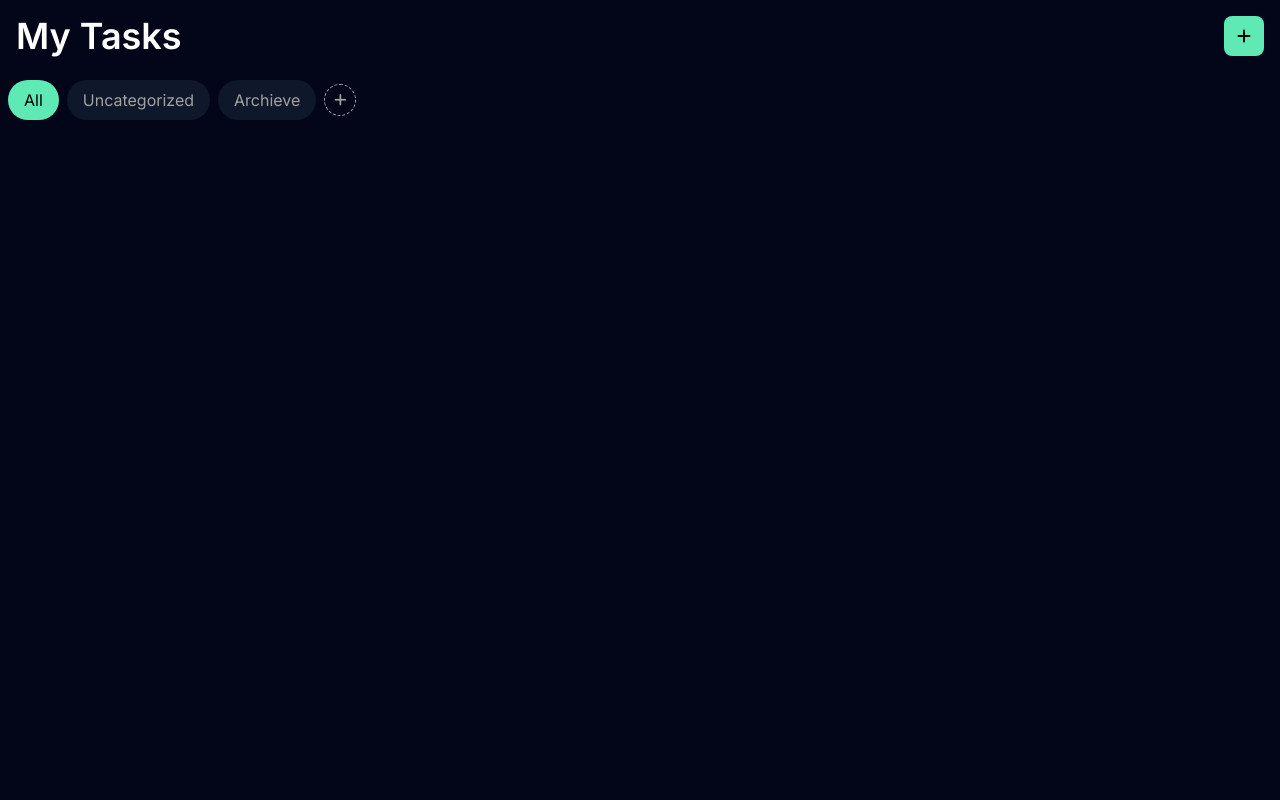
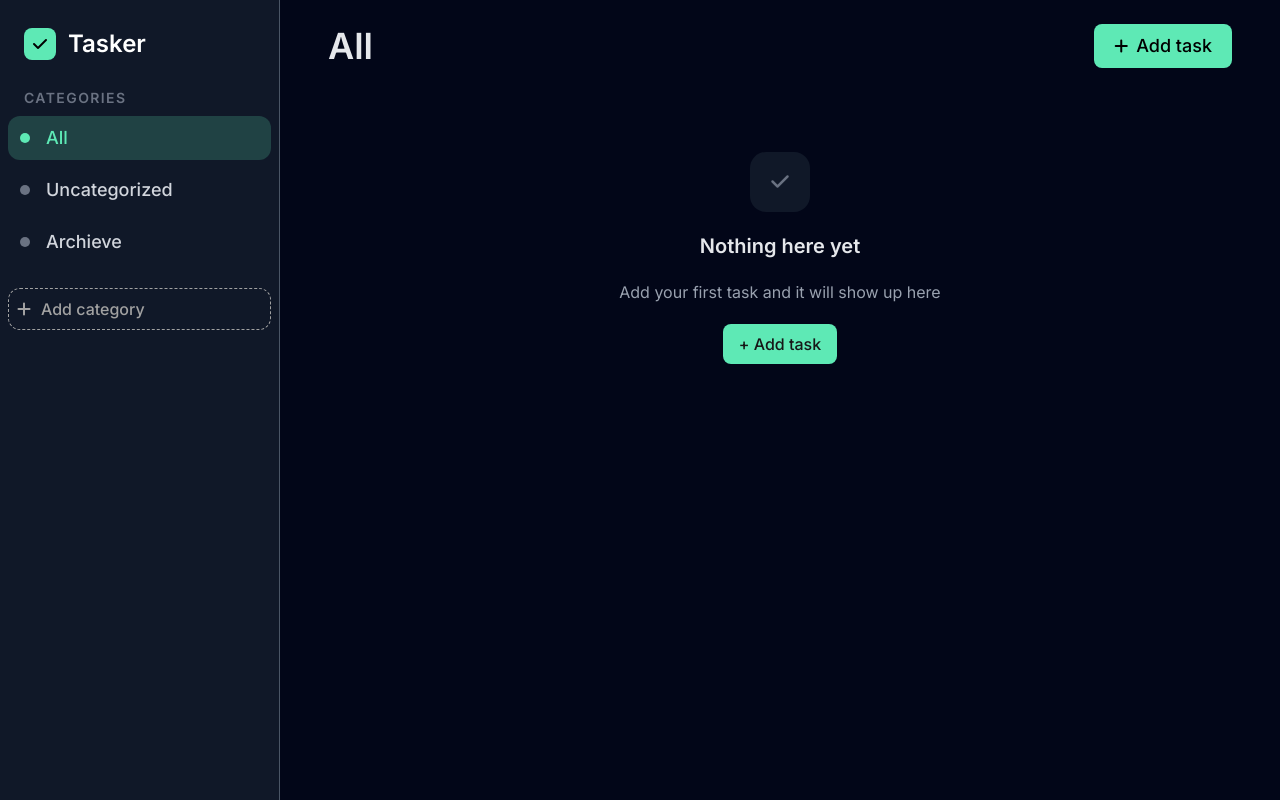
Before and after one commit to Pro100LaLka/todo-react, a React (Vite) app: page / in a window 1280 px wide. Built offline with nearby package versions, Linux system fonts and the light colour scheme.

Commit message:
add desktop layout finish folders

```diff
--- a/src/App.jsx
+++ b/src/App.jsx
@@ -69,6 +69,10 @@ function App() {
     ]);
   }
 
+  function handleTaskAdd() {
+    taskModal.current.showModal();
+  }
+
   function handleTaskToggle(id) {
     setTasks((prev) =>
       prev.map((task) =>
@@ -90,7 +94,7 @@ function App() {
     );
   }
 
-  function handleRemove(id) {
+  function handleTaskRemove(id) {
     setTasks((prev) => prev.filter((task) => task.id !== id));
   }
 
@@ -141,8 +145,8 @@ function App() {
   }, [folders]);
 
   return (
-    <>
-      <Header onAdd={() => taskModal.current.showModal()} />
+    <main className="md:grid md:h-screen md:grid-cols-[280px_1fr] md:grid-rows-[auto_1fr]">
+      <Header onAdd={handleTaskAdd} selectedFolder={selectedFolder} />
       <Folders
         folders={folders}
         selectedFolder={selectedFolder}
@@ -156,7 +160,8 @@ function App() {
         onToggle={handleTaskToggle}
         onPriorityToggle={handlePriorityToggle}
         onEdit={handleEdit}
-        onRemove={handleRemove}
+        onRemove={handleTaskRemove}
+        onAdd={handleTaskAdd}
       />
       <TaskModal
         ref={taskModal}
@@ -166,7 +171,7 @@ function App() {
         onSave={handleSave}
         onClose={handleClose}
       />
-    </>
+    </main>
   );
 }
 
--- a/src/components/Folder.jsx
+++ b/src/components/Folder.jsx
@@ -7,22 +7,23 @@ function Folder({ folder, selectedFolder, onClick, onRemove }) {
         type="radio"
         name="folder"
         id={folder.name}
-        className="sr-only"
+        className="peer sr-only"
         checked={folder === selectedFolder}
         onChange={() => onClick(folder)}
       />
       <label
         htmlFor={folder.name}
         className={clsx(
-          "font-inter relative flex cursor-pointer rounded-full bg-slate-900 px-4 py-2 text-base whitespace-nowrap text-neutral-400 transition-[padding] duration-200 select-none group-has-checked:cursor-default group-has-checked:bg-emerald-300 group-has-checked:text-black",
+          "font-inter relative flex cursor-pointer items-center rounded-full bg-slate-900 px-4 py-2 text-base whitespace-nowrap text-neutral-400 transition-[padding] duration-200 select-none group-has-checked:cursor-default group-has-checked:bg-emerald-300 group-has-checked:text-black peer-focus-visible:outline-2 peer-focus-visible:outline-offset-2 peer-focus-visible:outline-gray-200 md:rounded-xl md:bg-transparent md:px-3 md:text-lg md:font-medium md:text-gray-300 md:group-has-checked:bg-emerald-300/20 md:group-has-checked:text-emerald-300 md:hover:bg-gray-800 md:group-has-checked:hover:bg-emerald-300/20",
           folder.removable && "group-has-checked:pr-8 hover:pr-8",
         )}
       >
+        <span className="mr-4 hidden size-2.5 rounded-full bg-gray-500 group-has-checked:bg-emerald-300 md:inline-block"></span>
         {folder.name}
         <button
           onClick={() => onRemove(folder.name)}
           className={clsx(
-            "absolute right-2 scale-x-0 cursor-pointer text-gray-400 transition-transform duration-200 group-hover:scale-x-100 group-has-checked:scale-x-100 group-has-checked:text-gray-800 hover:text-gray-500 active:text-gray-600",
+            "absolute right-2 scale-x-0 cursor-pointer text-gray-400 transition-transform duration-200 group-hover:scale-x-100 group-has-checked:scale-x-100 group-has-checked:text-gray-800 hover:text-gray-500 focus:scale-x-100 active:text-gray-600 md:group-has-checked:text-emerald-300 md:group-has-checked:hover:text-emerald-300/65",
             folder.removable || "hidden",
           )}
         >
--- a/src/components/Folders.jsx
+++ b/src/components/Folders.jsx
@@ -21,8 +21,21 @@ function Folders({ folders, selectedFolder, onClick, addFolder, onRemove }) {
   }
 
   return (
-    <div className="relative max-w-full overflow-hidden">
-      <ul className="flex max-w-full items-center gap-2 overflow-x-auto p-2 pr-10">
+    <div className="relative max-w-full overflow-hidden md:col-start-1 md:row-span-full md:row-start-1 md:flex md:flex-col md:border-r md:border-gray-600 md:bg-gray-900">
+      <header className="hidden pl-6 md:block">
+        <div className="my-7 flex cursor-default">
+          <div className="flex size-8 items-center justify-center rounded-lg bg-emerald-300">
+            <i className="fa-solid fa-check text-base text-black"></i>
+          </div>
+          <h1 className="ml-3 flex items-center text-2xl font-semibold text-white">
+            Tasker
+          </h1>
+        </div>
+        <h2 className="text-sm font-semibold tracking-widest text-gray-500 uppercase">
+          Categories
+        </h2>
+      </header>
+      <ul className="flex max-w-full scrollbar-thumb-gray-500 scrollbar-track-transparent items-center gap-2 overflow-x-auto p-2 pr-10 md:h-full md:flex-col md:items-stretch md:overflow-y-auto md:pr-2 md:pb-10">
         {folders.map((folder) => (
           <Folder
             key={folder.name}
@@ -35,9 +48,12 @@ function Folders({ folders, selectedFolder, onClick, addFolder, onRemove }) {
         <li>
           <button
             onClick={() => dialogRef.current.showModal()}
-            className="size-8 cursor-pointer rounded-full border border-dashed border-neutral-400 text-sm text-neutral-400 hover:bg-gray-900 focus-visible:outline-2 focus-visible:outline-offset-2 focus-visible:outline-gray-400 active:bg-gray-800"
+            className="flex size-8 cursor-pointer items-center justify-center rounded-full border border-dashed border-neutral-400 text-sm text-neutral-400 hover:bg-gray-900 focus-visible:outline-2 focus-visible:outline-offset-2 focus-visible:outline-gray-200 active:bg-gray-800 md:mt-4 md:h-auto md:w-full md:justify-start md:rounded-xl md:p-2 md:text-start md:text-base md:hover:bg-gray-800 md:active:bg-gray-700"
           >
             <i className="fa-solid fa-plus size-4"></i>
+            <span className="ml-2 hidden font-medium md:inline-block">
+              Add category
+            </span>
           </button>
           <dialog
             onClose={() => setFolderName("")}
@@ -73,13 +89,13 @@ function Folders({ folders, selectedFolder, onClick, addFolder, onRemove }) {
                   <button
                     type="button"
                     onClick={() => dialogRef.current.close()}
-                    className="rounded-lg py-2.5 outline outline-neutral-700 hover:bg-gray-700 focus-visible:outline-offset-2 focus-visible:outline-gray-200 active:bg-gray-600"
+                    className="rounded-lg py-2.5 outline outline-neutral-700 hover:bg-gray-700/30 focus-visible:outline-offset-2 focus-visible:outline-gray-200 active:bg-gray-700/60"
                   >
                     Cancel
                   </button>
                   <button
                     type="submit"
-                    className="rounded-lg bg-emerald-300 py-2.5 font-medium text-gray-900 outline hover:bg-emerald-200 focus-visible:outline-offset-2 focus-visible:outline-gray-200 active:bg-emerald-100"
+                    className="rounded-lg bg-emerald-300 py-2.5 font-medium text-gray-900 outline hover:bg-emerald-300/70 focus-visible:outline-offset-2 focus-visible:outline-gray-200 active:bg-emerald-300/50"
                   >
                     Create
                   </button>
@@ -89,7 +105,7 @@ function Folders({ folders, selectedFolder, onClick, addFolder, onRemove }) {
           </dialog>
         </li>
       </ul>
-      <div className="pointer-events-none absolute top-0 right-0 h-full w-12 bg-linear-to-l from-slate-950 to-transparent"></div>
+      <div className="pointer-events-none absolute top-0 right-0 h-full w-12 bg-linear-to-l from-slate-950 to-transparent md:hidden"></div>
     </div>
   );
 }
--- a/src/components/Header.jsx
+++ b/src/components/Header.jsx
@@ -1,9 +1,27 @@
-function Header({ onAdd }) {
+function Header({ onAdd, selectedFolder }) {
   return (
-    <header className="flex justify-between p-4">
-      <h1 className="text-4xl font-semibold text-white">My Tasks</h1>
-      <button onClick={onAdd} className="size-10 rounded-lg bg-emerald-300">
+    <header className="flex justify-between p-4 md:px-12 md:py-6">
+      <div className="flex cursor-default items-center md:hidden">
+        <div className="flex size-8 items-center justify-center rounded-lg bg-emerald-300">
+          <i className="fa-solid fa-check text-base text-black"></i>
+        </div>
+        <h1 className="ml-3 flex items-center text-3xl font-semibold text-white">
+          Tasker
+        </h1>
+      </div>
+      <div className="hidden items-center md:flex">
+        <h2 className="text-3xl font-bold text-gray-200 lg:text-4xl">
+          {selectedFolder.name}
+        </h2>
+      </div>
+      <button
+        onClick={onAdd}
+        className="rounded-lg bg-emerald-300 p-2.5 hover:brightness-75 active:bg-emerald-300/50 sm:px-5 sm:py-2"
+      >
         <i className="fa-solid fa-plus"></i>
+        <span className="ml-2 hidden text-lg font-medium sm:inline">
+          Add task
+        </span>
       </button>
     </header>
   );
--- a/src/components/Task.jsx
+++ b/src/components/Task.jsx
@@ -18,7 +18,7 @@ function Task({
   return (
     <li className="rounded-2xl bg-slate-900 px-3 py-1">
       <details>
-        <summary className="group flex items-center gap-2 py-2 marker:content-none">
+        <summary className="group flex items-center gap-2 py-3 marker:content-none">
           <input
             type="checkbox"
             id={`toggle-btn-${id}`}
@@ -39,14 +39,20 @@ function Task({
           </span>
           <button
             onClick={() => onPriorityToggle(id)}
-            className={`${priorityColors[priority]}`}
+            className={`${priorityColors[priority]} hover:brightness-75 active:brightness-50`}
           >
             <i className="fa-regular fa-flag"></i>
           </button>
-          <button onClick={() => onEdit(id)} className="text-gray-400">
+          <button
+            onClick={() => onEdit(id)}
+            className="text-gray-400 hover:brightness-75 active:brightness-50"
+          >
             <i className="fa-solid fa-pencil"></i>
           </button>
-          <button onClick={() => onRemove(id)} className="text-gray-400">
+          <button
+            onClick={() => onRemove(id)}
+            className="text-gray-400 hover:brightness-75 active:brightness-50"
+          >
             <i className="fa-regular fa-trash-can"></i>
           </button>
         </summary>
--- a/src/components/TaskList.jsx
+++ b/src/components/TaskList.jsx
@@ -7,6 +7,7 @@ function TaskList({
   onPriorityToggle,
   onEdit,
   onRemove,
+  onAdd,
 }) {
   const priorityOrder = { High: 0, Medium: 1, Low: 2 };
 
@@ -21,8 +22,16 @@ function TaskList({
       : selectedFolder.name === "All" || selectedFolder.name === task.folder,
   );
 
-  return (
-    <ul className="flex flex-col gap-2 p-2">
+  function getEmptyMessage(folderName) {
+    if (folderName === "All")
+      return "Add your first task and it will show up here";
+    if (folderName === "Archieve")
+      return "Tasks you mark as complete will show up here";
+    return `Tasks you add to ${selectedFolder.name} will show up here`;
+  }
+
+  return filteredTasks.length !== 0 ? (
+    <ul className="flex max-w-220 flex-col gap-2 p-2 md:px-10">
       {filteredTasks.map((task) => (
         <Task
           key={task.id}
@@ -34,6 +43,24 @@ function TaskList({
         />
       ))}
     </ul>
+  ) : (
+    <div className="m-auto mt-15 flex w-2/3 flex-col items-center justify-center gap-5">
+      <div className="flex size-15 items-center justify-center rounded-2xl bg-gray-900">
+        <i className="fa-solid fa-check text-xl text-gray-500"></i>
+      </div>
+      <h2 className="text-center text-xl font-bold text-gray-200">
+        Nothing here yet
+      </h2>
+      <p className="text-center text-gray-400">
+        {getEmptyMessage(selectedFolder.name)}
+      </p>
+      <button
+        onClick={onAdd}
+        className="rounded-lg bg-emerald-300 px-4 py-2 font-medium text-neutral-900 hover:bg-green-400 active:bg-green-500"
+      >
+        + Add task
+      </button>
+    </div>
   );
 }
 
--- a/src/components/TaskModal.jsx
+++ b/src/components/TaskModal.jsx
@@ -127,13 +127,13 @@ function TaskModal({ ref, taskData, onFieldChange, folders, onSave, onClose }) {
             <button
               type="button"
               onClick={onClose}
-              className="rounded-lg py-2.5 outline outline-neutral-700 hover:bg-gray-700 focus-visible:outline-offset-2 focus-visible:outline-gray-200 active:bg-gray-600"
+              className="rounded-lg py-2.5 outline outline-neutral-700 hover:bg-gray-700/30 focus-visible:outline-offset-2 focus-visible:outline-gray-200 active:bg-gray-700/60"
             >
               Cancel
             </button>
             <button
               type="submit"
-              className="rounded-lg bg-emerald-300 py-2.5 font-medium text-gray-900 outline hover:bg-emerald-200 focus-visible:outline-offset-2 focus-visible:outline-gray-200 active:bg-emerald-100"
+              className="rounded-lg bg-emerald-300 py-2.5 font-medium text-gray-900 outline hover:bg-emerald-300/70 focus-visible:outline-offset-2 focus-visible:outline-gray-200 active:bg-emerald-300/50"
             >
               Save
             </button>
```
